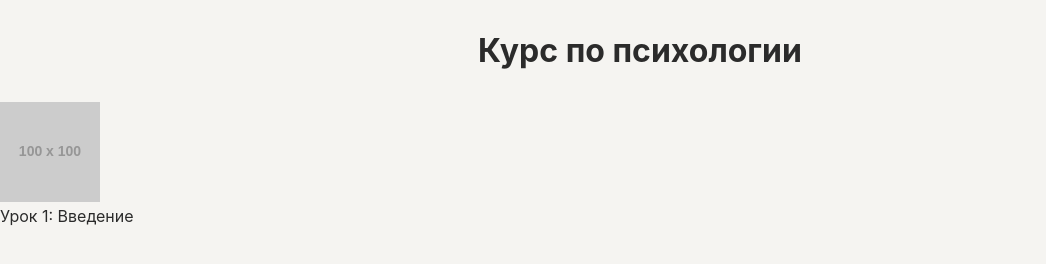
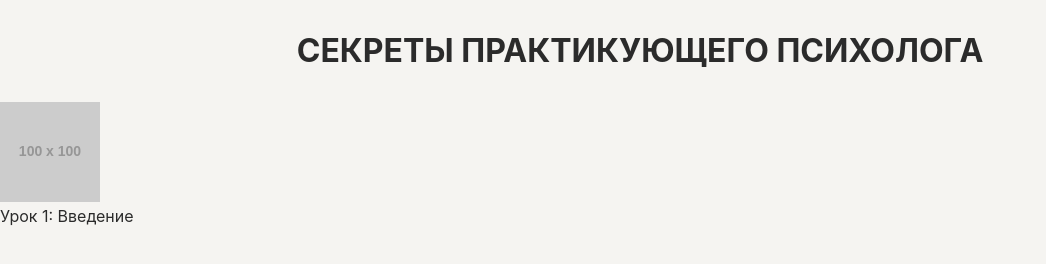
Before and after one commit to Footdom/psyapp, a plain HTML site: page index.html in a window 1280 px wide. Shown: the whole page, without its empty margins (0-1046 px from the left). Drawn offline with Linux system fonts and the light colour scheme; placeholder pictures from the web are drawn by us.

Commit message:
Update index.html

```diff
--- a/index.html
+++ b/index.html
@@ -3,12 +3,12 @@
 <head>
   <meta charset="UTF-8" />
   <meta name="viewport" content="width=device-width,initial-scale=1" />
-  <title>Курс по психологии</title>
+  <title>Секреты практикующего психолога</title>
   <link rel="stylesheet" href="style.css" />
   <script src="telegram.js"></script>
 </head>
 <body>
-  <h1 style="text-align:center; padding:10px;">Курс по психологии</h1>
+  <h1 style="text-align:center; padding:10px;">СЕКРЕТЫ ПРАКТИКУЮЩЕГО ПСИХОЛОГА</h1>
   <div class="grid" id="lessonsGrid"></div>
 
   <script src="app.js"></script>
```
